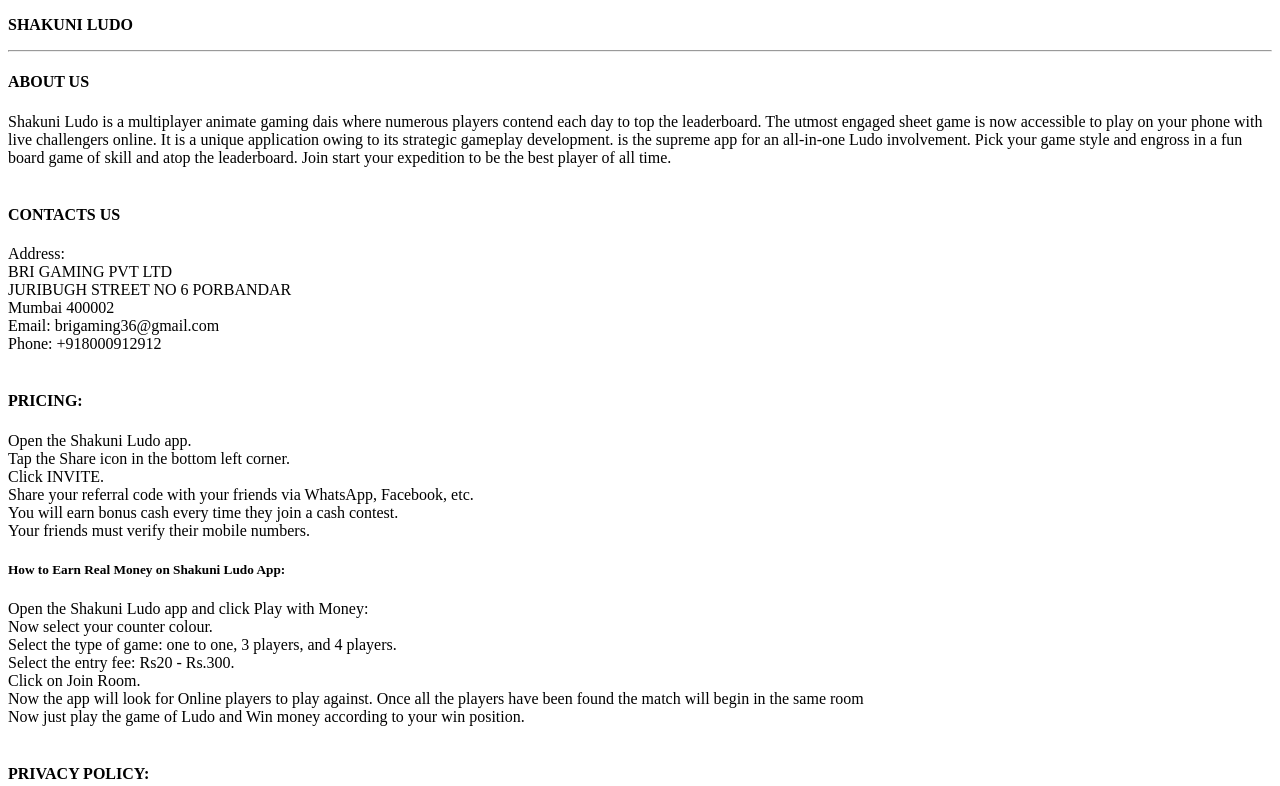
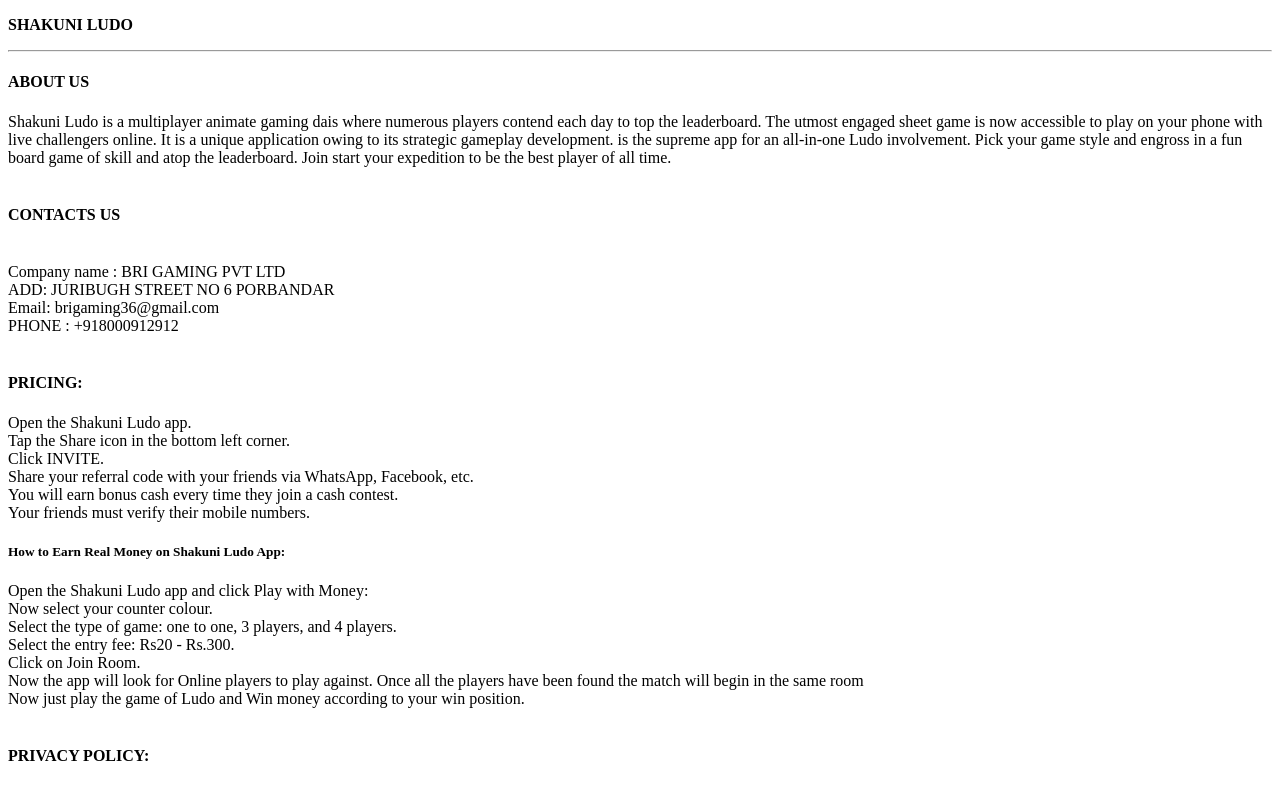
Before and after one commit to AURQgaming/privacy-policy, a plain HTML site: page index.html in a window 1280 px wide. Shown: the top 786 px of the page. Drawn offline with Linux system fonts and the light colour scheme.

Commit message:
Update index.html

```diff
--- a/index.html
+++ b/index.html
@@ -12,12 +12,11 @@
         <p></p>
         <p>Shakuni Ludo is a multiplayer animate gaming dais where numerous players contend each day to top the leaderboard. The utmost engaged sheet game is now accessible to play on your phone with live challengers online. It is a unique application owing to its strategic gameplay development. is the supreme app for an all-in-one Ludo involvement. Pick your game style and engross in a fun board game of skill and atop the leaderboard. Join start your expedition to be the best player of all time. </p>
     <h4><br>CONTACTS US</h4>
-    <p>Address:
-        <br>BRI GAMING PVT LTD
-        <br>JURIBUGH STREET NO 6 PORBANDAR
-        <br>Mumbai 400002
+    <p>
+        <br>Company name : BRI GAMING PVT LTD
+        <br>ADD: JURIBUGH STREET NO 6 PORBANDAR
         <br>Email: brigaming36@gmail.com
-        <br>Phone: +918000912912
+        <br>PHONE : +918000912912
     <h4><br>PRICING:</h4>
         <p>Open the Shakuni Ludo app.
             <br>Tap the Share icon in the bottom left corner.
```
